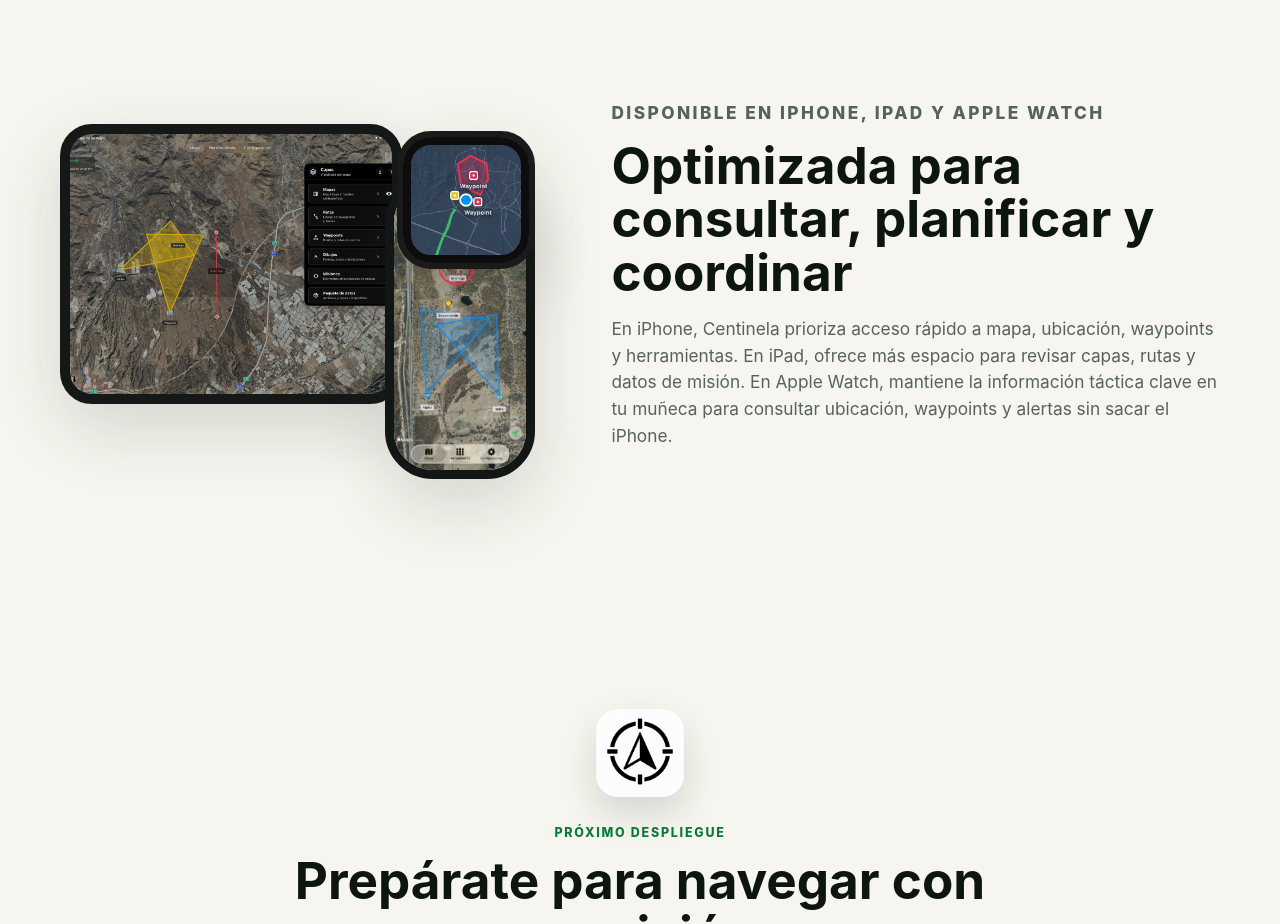
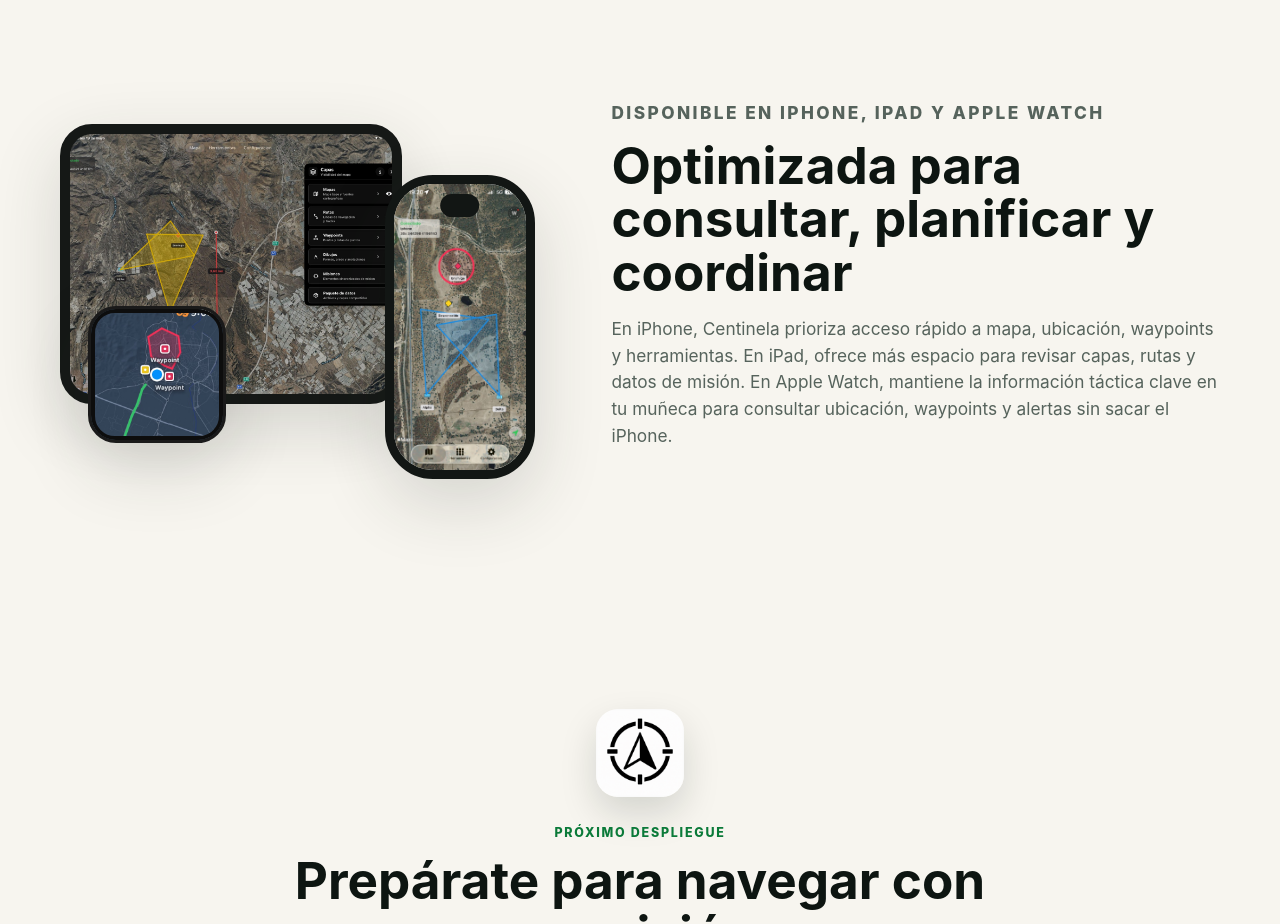
Before and after one commit to EstudiosAlpha/CentinelaWeb, a plain HTML site: page index.html in a window 1280 px wide. Shown: the part 4320-5244 px from the top of the page. Drawn offline with Linux system fonts and the light colour scheme.

Commit message:
Adjust Apple Watch platform mockup

```diff
--- a/styles.css
+++ b/styles.css
@@ -975,6 +975,7 @@
   border-radius: 32px;
   background: #151816;
   box-shadow: var(--shadow);
+  z-index: 1;
 }
 
 .ipad-mini .app-map-screen,
@@ -999,7 +1000,7 @@
   inset: auto 0 0 auto;
   width: 31%;
   min-width: 150px;
-  z-index: 2;
+  z-index: 3;
 }
 
 .iphone-small .iphone-screen {
@@ -1008,17 +1009,17 @@
 
 .apple-watch {
   position: absolute;
-  inset: 11% 0 auto auto;
+  inset: auto auto 9% 6%;
   width: 29%;
   min-width: 124px;
   max-width: 158px;
   aspect-ratio: 1;
-  border: 6px solid #1a1a1a;
-  border-radius: 34px;
+  border: 3px solid #1a1a1a;
+  border-radius: 28px;
   background: #1a1a1a;
   box-shadow: var(--shadow), inset 0 0 0 1px rgba(255, 255, 255, 0.1);
   overflow: hidden;
-  z-index: 3;
+  z-index: 2;
 }
 
 .apple-watch::before {
@@ -1026,8 +1027,8 @@
   position: absolute;
   inset: 0;
   z-index: 1;
-  border: 8px solid #0d0d0d;
-  border-radius: 28px;
+  border: 4px solid #0d0d0d;
+  border-radius: 24px;
   pointer-events: none;
 }
 
@@ -1043,7 +1044,7 @@
   color: #ffffff;
   font-size: 12px;
   text-align: center;
-  border-radius: 28px;
+  border-radius: 24px;
 }
 
 .final-cta {
@@ -1496,7 +1497,7 @@
   }
 
   .apple-watch {
-    inset: 48% auto auto 0;
+    inset: auto auto 22% 0;
     width: 34%;
     min-width: 118px;
   }
```
